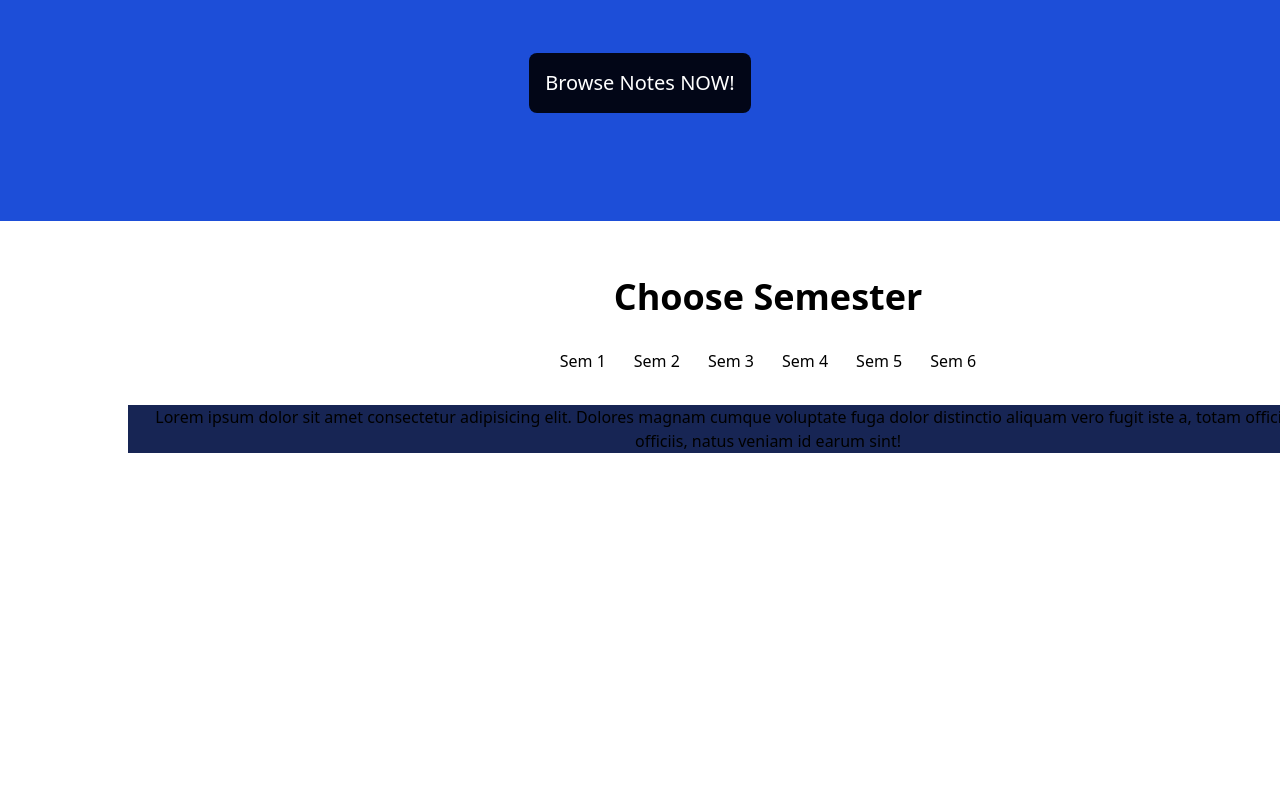
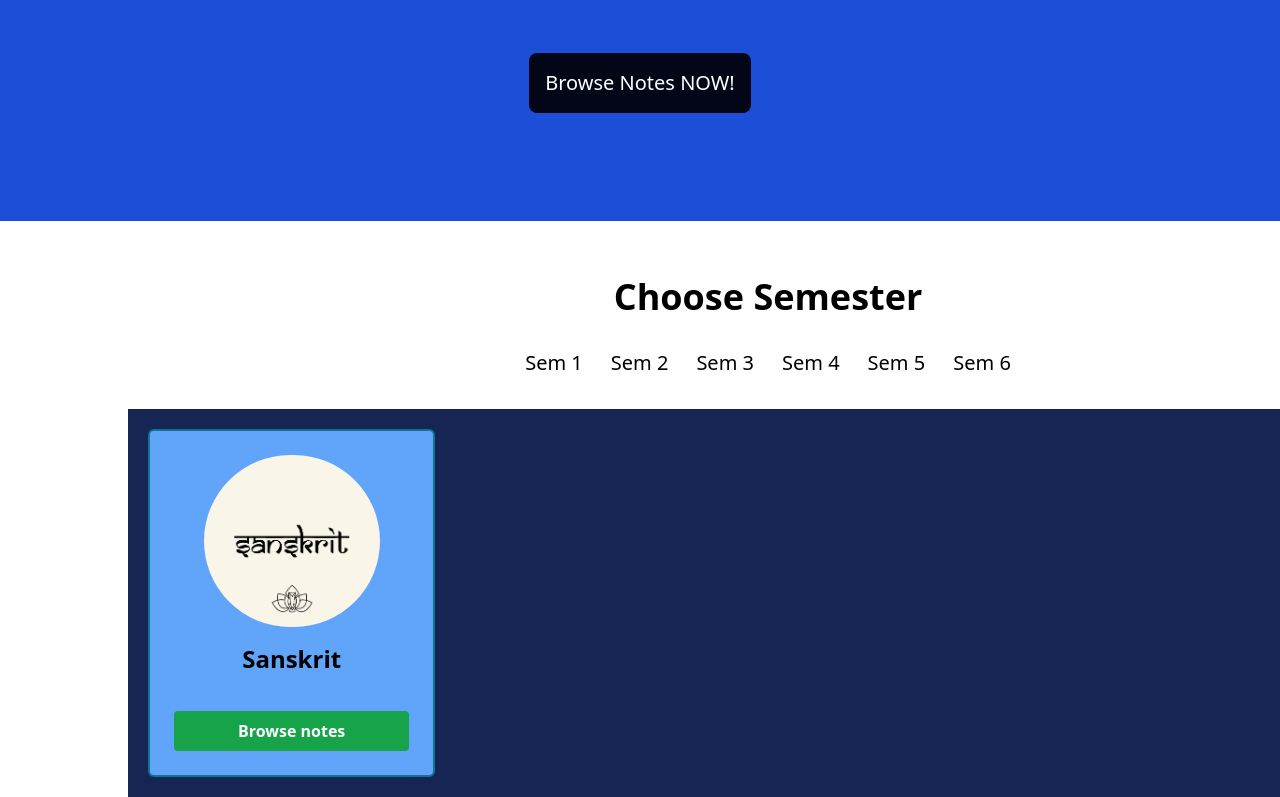
Before and after one commit to Jayesh1441/collage_notes, a website built with Vite: page index.html in a window 1280 px wide. Shown: the part 447-1244 px from the top of the page. Before the commit the page ends 900 px from the top, so only its background shows below. Built offline with nearby package versions, Linux system fonts and the light colour scheme.

Commit message:
added cards

```diff
--- a/index.html
+++ b/index.html
@@ -32,7 +32,7 @@
         <div class="card-nav w-full h-fit text-black flex flex-col justify-center items-center gap-8 text-center mt-14 ml-32">
             <h1 class="text-4xl font-semibold text-center" >Choose Semester</h1>
             <nav >
-                <ul class="flex gap-7">
+                <ul class="flex gap-7 text-xl">
                     <li><a href="#">Sem 1</a></li>
                     <li><a href="#">Sem 2</a></li>
                     <li><a href="#">Sem 3</a></li>
@@ -41,8 +41,21 @@
                     <li><a href="#">Sem 6</a></li>
                 </ul>
             </nav>
-            <div class="cards h-3/4 w-full bg-blue-950">
-                Lorem ipsum dolor sit amet consectetur adipisicing elit. Dolores magnam cumque voluptate fuga dolor distinctio aliquam vero fugit iste a, totam officia iure, labore officiis, natus veniam id earum sint!
+            <div class="cards h-3/4 w-full bg-blue-950 flex p-5 flex-wrap gap-5">
+
+                    <div class="card min-h-24 min-w-8 bg-blue-400 flex flex-col justify-center items-center rounded-md border-2 border-cyan-700 p-6 gap-4">
+                        <div class="img w-44 ">
+                            <img class="object-cover rounded-full" src="icons/sanskrit.jpg" alt="">
+                        </div>
+                        <div class="txt text-2xl font-semibold">
+                            <h1>
+                                Sanskrit
+                            </h1>
+                        </div>
+                        <button class="py-2 px-16 bg-green-600 mt-5 font-semibold text-white rounded" ><a href="https://drive.google.com/drive/folders/1wNTNmRH8Y1q4pfEY7j2muE-XhpkcjsYr">Browse notes</a></button>
+                    </div>
+
+
             </div>
         </div>
     </div>
--- a/js.js
+++ b/js.js
@@ -0,0 +1 @@
+function createCard
```
Also changed, not shown: icons/sanskrit.jpg (added).
